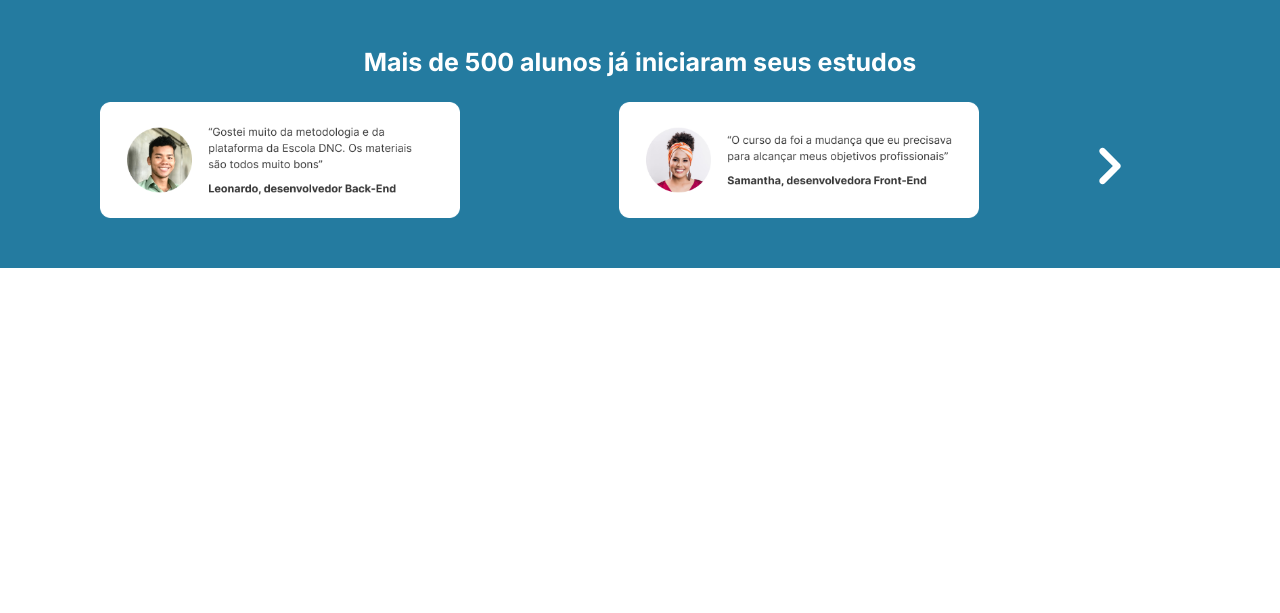
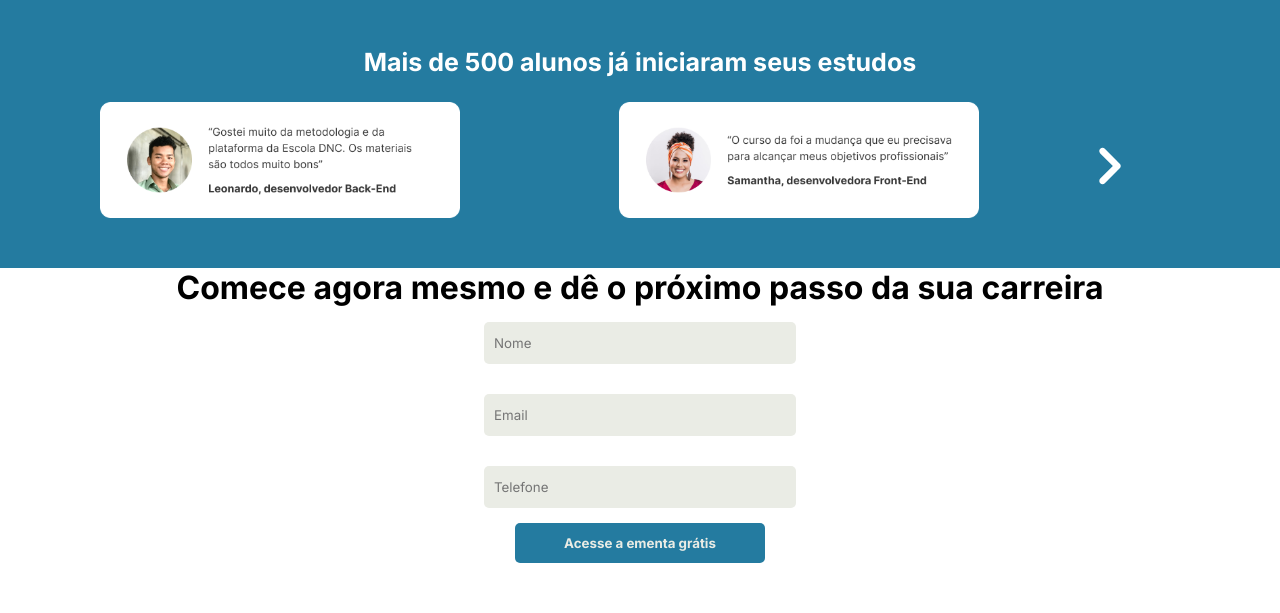
Before and after one commit to Marcelo-Anselmo/ProjetoLandinPage, a plain HTML site: page index.html in a window 1280 px wide. Shown: the part 1017-1630 px from the top of the page. Before the commit the page ends 1285 px from the top, so only its background shows below. Drawn offline with Linux system fonts and the light colour scheme.

Commit message:
Form section Design completed

```diff
--- a/index.html
+++ b/index.html
@@ -57,6 +57,16 @@
       </div>
     </div>
 
+    <!-- FORMULARIO -->
+    <div id="formulario">
+      <h1 id="tilulo-formulario">Comece agora mesmo e dê o próximo passo da sua carreira</h1>
+      <form>
+          <input placeholder="Nome"  type="text"> <br>
+          <input placeholder="Email" type="email"> <br>
+          <input placeholder="Telefone" type="number"> <br>
+          <button type="submit">Acesse a ementa grátis</button>
+      </form>
+    </div>
 
 
 
--- a/style.css
+++ b/style.css
@@ -97,3 +97,43 @@
   transform: translateY(-7px);
   transition-duration: 0.5s;
 }
+
+#formulario {
+  text-align: center;
+}
+
+#titulo-formulario {
+  font-size: 25px;
+  margin: 25px;
+  color: #383838;
+}
+
+input {
+  width: 300px;
+  height: 40px;
+  background-color: #EAECE5;
+  margin: 15px;
+  border: 0;
+  border-radius: 5px;
+  padding-left: 10px;
+}
+
+button {
+  background-color: #247BA0;
+  height: 40px;
+  width: 250px;
+  color: #EAECE5;
+  border: 0;
+  border-radius: 5px;
+  margin-bottom: 50px;
+  font-weight: bolder;
+  cursor: pointer;
+}
+
+button:hover {
+  background-color: #318fb8;
+  color: white;
+  transform: translateY(-5px);
+  box-shadow: 0px 15px 20px #05103081;
+  transition-duration: 0.5s;
+}
```
